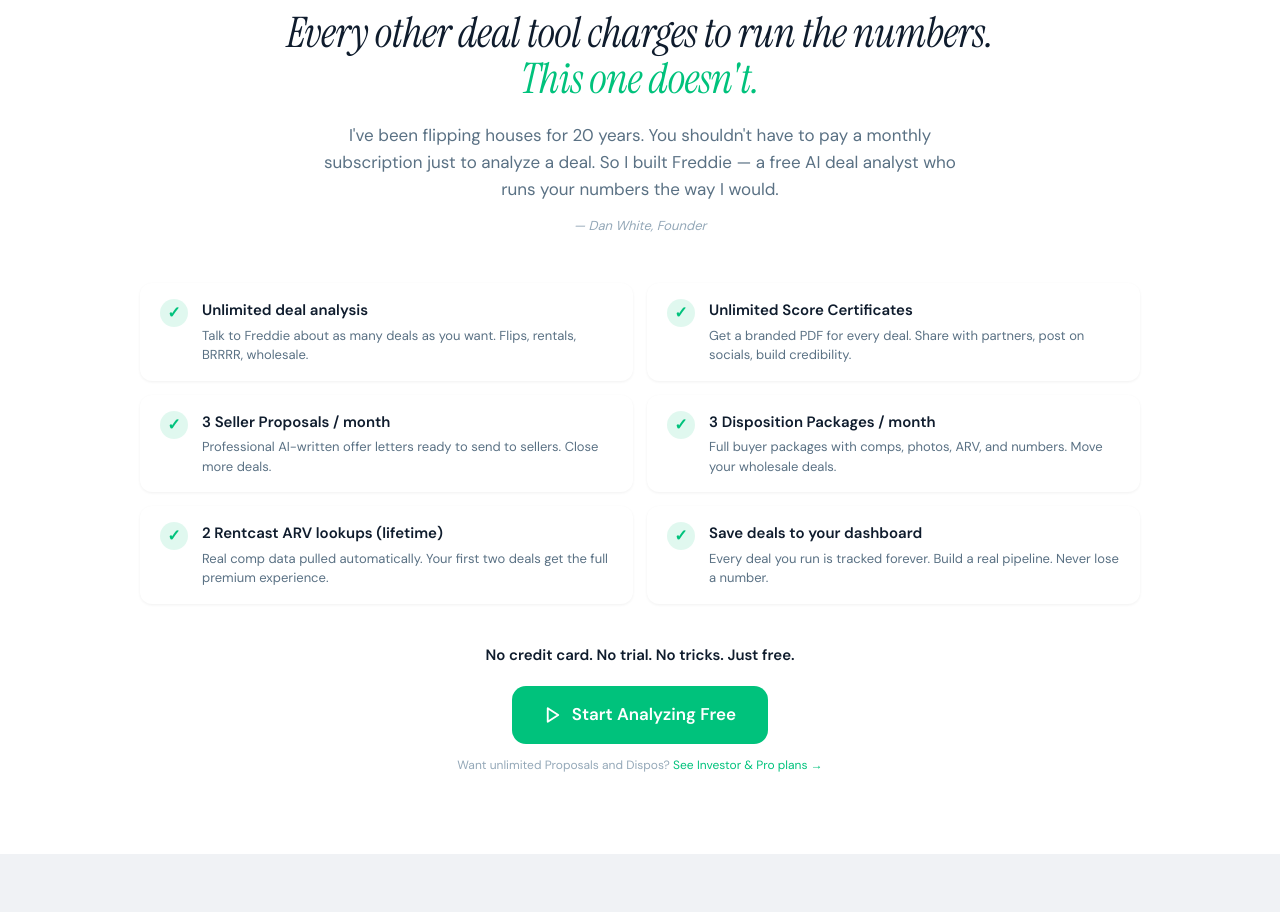
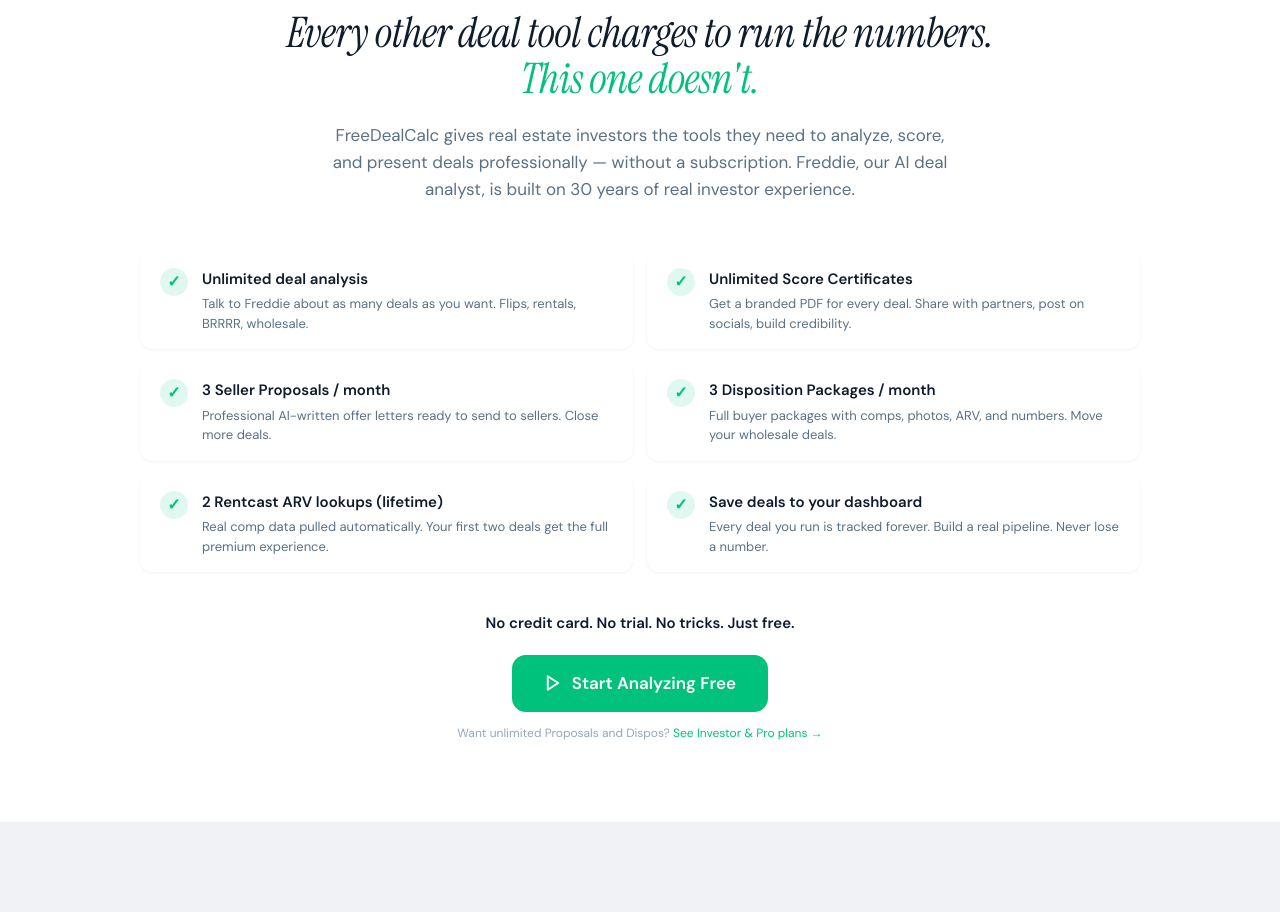
Before and after one commit to freedealcalc/freedealcalc, a Next.js app: page / in a window 1280 px wide. Shown: the part 880-1792 px from the top of the page. Built offline with nearby package versions, Linux system fonts and the light colour scheme; no server answers.

Commit message:
Remove founder attribution from homepage manifesto

```diff
--- a/app/page.js
+++ b/app/page.js
@@ -186,9 +186,8 @@
               Every other deal tool charges to run the numbers.<br /><span style={{ color: '#00C27C' }}>This one doesn't.</span>
             </h2>
             <p style={{ fontSize: '17px', color: '#5a7184', maxWidth: '640px', margin: '20px auto 0', lineHeight: '1.6' }}>
-              I&apos;ve been flipping houses for 20 years. You shouldn&apos;t have to pay a monthly subscription just to analyze a deal. So I built Freddie — a free AI deal analyst who runs your numbers the way I would.
+              FreeDealCalc gives real estate investors the tools they need to analyze, score, and present deals professionally — without a subscription. Freddie, our AI deal analyst, is built on 30 years of real investor experience.
             </p>
-            <p style={{ fontSize: '13px', color: '#94a8b8', marginTop: '12px', fontStyle: 'italic' }}>— Dan White, Founder</p>
           </div>
 
           <div style={{ display: 'grid', gridTemplateColumns: 'repeat(2, 1fr)', gap: '14px', marginBottom: '40px' }} className="free-grid">
```
